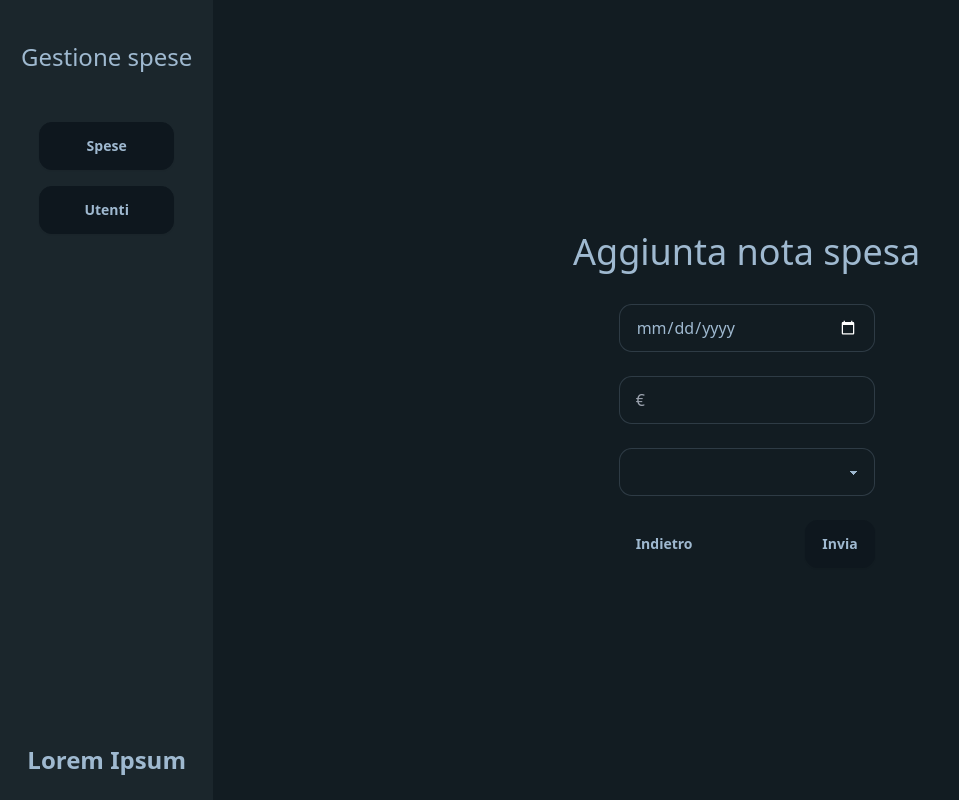
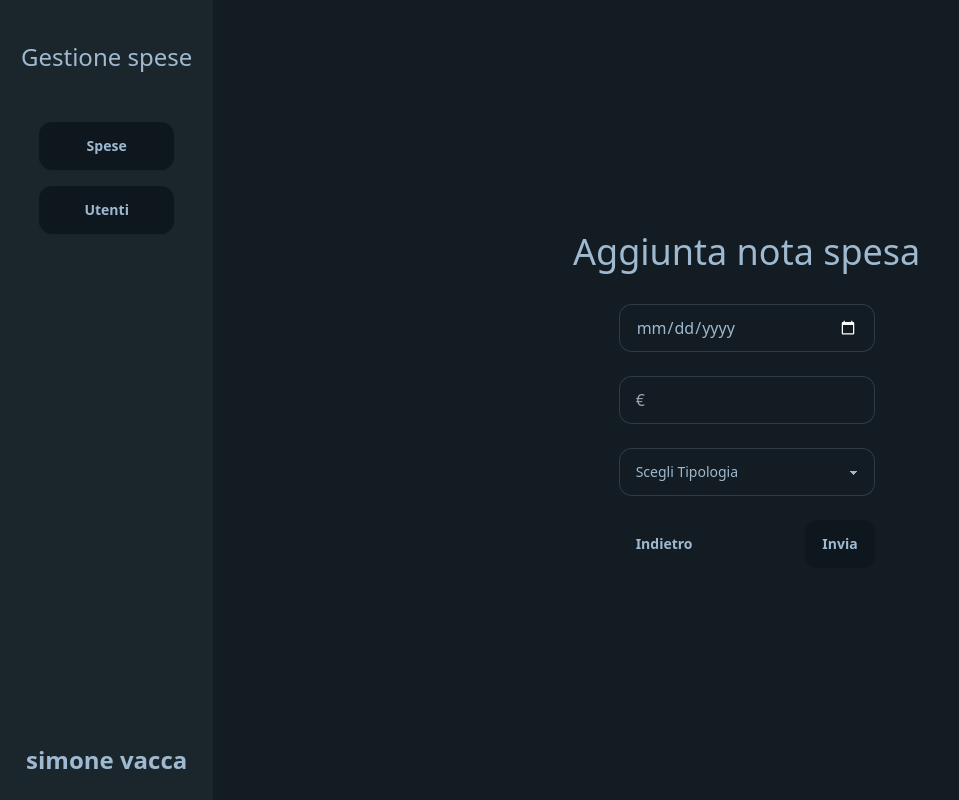
Before and after one commit to SimVac/nota-spese, a Flask app: page /add-nota in a window 1280 px wide. Shown: the whole page, without its empty margins (0-959 px from the left). Run offline with Flask 3, Linux system fonts and the light colour scheme; a user stored in the database is signed in; data comes from the database, SQL or seed files in the repository; both versions use the stored data as it was after the commit; lists and menus that the app fills with data are empty; some libraries are stand-ins or nearby versions.

Commit message:
Aggiunge tipologie nell'aggiunta delle note

```diff
--- a/main.py
+++ b/main.py
@@ -9,7 +9,9 @@ app = Flask(__name__)
 app.secret_key = settings.SECRET_KEY
 
 
-def query(sql, data):
+def query(sql, data=None):
+    if data is None:
+        data = []
     con = sq.connect("data.db")
     cur = con.cursor()
     res = cur.execute(sql, data).fetchall()
@@ -57,7 +59,7 @@ def add_nota():
     if "logged" not in session or not session["logged"]:
         return redirect("/login")
     data = [time.mktime(datetime.strptime(request.form["data"],
-                                            "%Y-%m-%d").timetuple()), request.form["importo"], session["id"], 1]
+                                            "%Y-%m-%d").timetuple()), request.form["importo"], session["id"], request.form["tipologia"]]
     query("INSERT INTO Nota (data, importo, idUtente, idTipologia) VALUES (?, ?, ?, ?)", data)
     return redirect("/")
 
@@ -120,5 +122,13 @@ def add_user():
     return redirect("/")
 
 
+@app.get("/api/tipologie")
+def get_tipologie():
+    if "logged" not in session or not session["logged"]:
+        return redirect("/login")
+    tipologie = query("SELECT * FROM Tipologia")
+    return [{"id": tipologia[0], "descrizione": tipologia[1]} for tipologia in tipologie]
+
+
 if __name__ == "__main__":
     app.run(debug=True)
--- /dev/null
+++ b/static/aggiunta.js
@@ -0,0 +1,19 @@
+fetch("/api/user-info")
+    .then(res => res.json())
+    .then(user => {
+        let btn = document.getElementById("nome")
+        btn.innerText = `${user.nome} ${user.cognome}`
+    })
+
+
+fetch("/api/tipologie")
+    .then(res => res.json())
+    .then(data => {
+        let selectTipologia = document.getElementById("tipologia")
+        data.forEach(tipologia => {
+            let opt = document.createElement("option")
+            opt.value = tipologia.id
+            opt.innerText = tipologia.descrizione
+            selectTipologia.appendChild(opt)
+        })
+    })
--- a/static/index.js
+++ b/static/index.js
@@ -8,7 +8,7 @@ fetch(`/api/user-notes/${page}`)
         data.forEach((nota, idx) => {
             const tr = document.createElement("tr")
             let td = document.createElement("td")
-            td.innerText = idx + 1
+            td.innerText = (page-1) * 10 + idx + 1
             tr.appendChild(td)
             td = document.createElement("td")
             td.innerText = nota.data
--- a/templates/aggiunta.html
+++ b/templates/aggiunta.html
@@ -37,16 +37,14 @@
                 <form method="post" action="/api/add-nota" class="w-64">
                     <div class="w-12/12">
                         <div class="pb-6">
-                            <input type="date" name="data" class="input input-bordered w-full max-w-xs">
+                            <input type="date" name="data" class="input input-bordered w-full max-w-xs" required>
                         </div>
                         <div class="pb-6">
-                            <input type="number" min="0" step="0.01" name="importo" class="input input-bordered w-full max-w-xs" placeholder="€">
+                            <input type="number" min="0" step="0.01" name="importo" class="input input-bordered w-full max-w-xs" placeholder="€" required>
                         </div>
                         <div class="pb-6">
-                            <select id="" name="tipologia" class="select select-bordered w-full max-w-xs">
-                                <option value=""></option>
-                                <option value=""></option>
-                                <option value=""></option>
+                            <select id="tipologia" name="tipologia" class="select select-bordered w-full max-w-xs" required>
+                                <option selected disabled>Scegli Tipologia</option>
                             </select>
                         </div>
                         <div class="flex justify-between flex-row-reverse">
@@ -59,6 +57,7 @@
             </div>
         </div>
     </div>
+    <script src="./static/aggiunta.js"></script>
 </body>
 
 </html>
```
Also changed, not shown: data.db.
